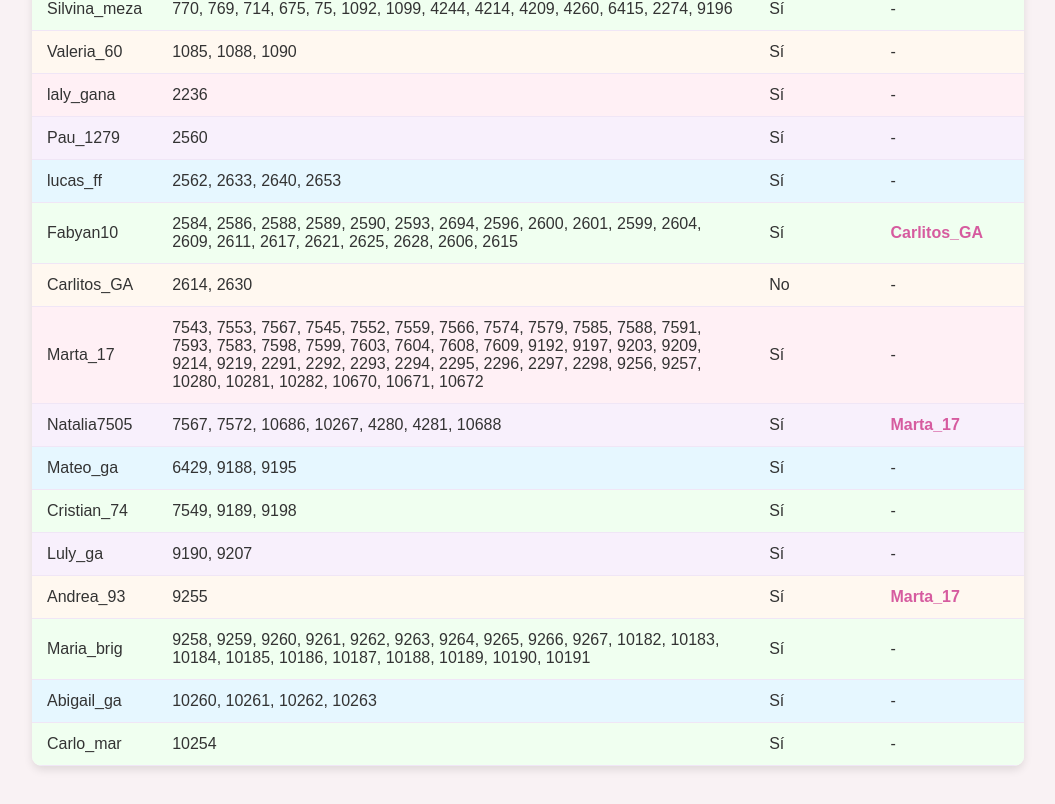
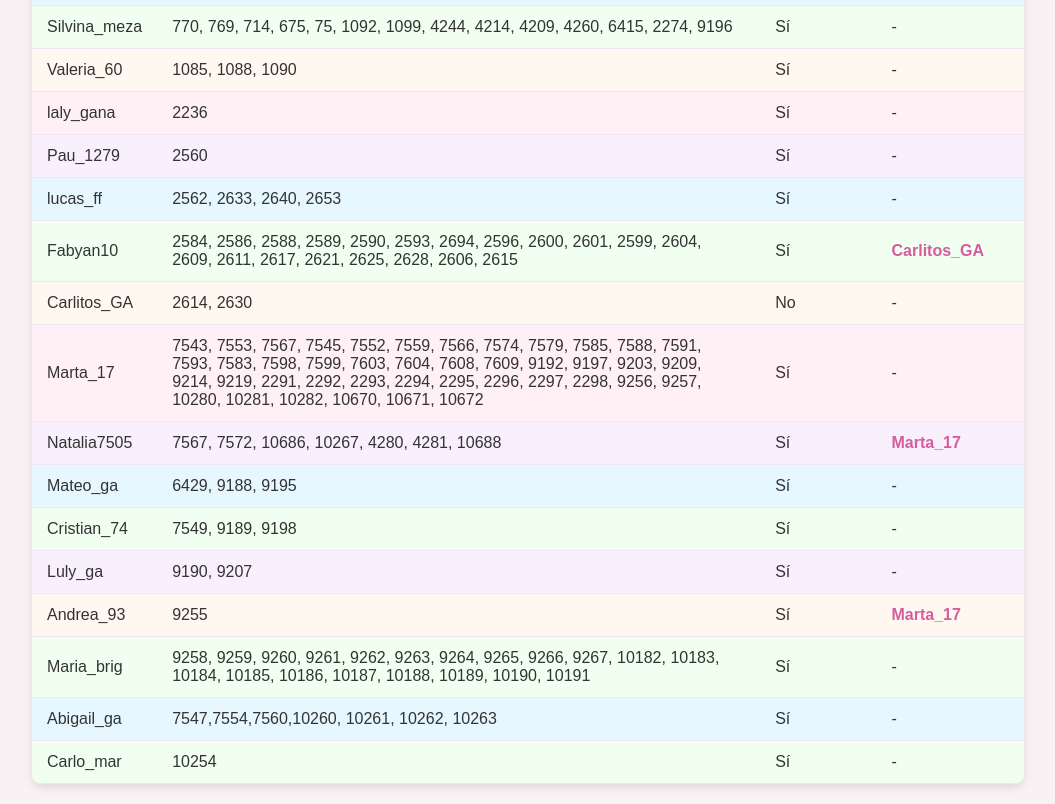
Before and after one commit to Calopsita7887/Sorteo-millonario-, a plain HTML site: page index.html in a window 1280 px wide. Shown: the part 803-1607 px from the top of the page, without its empty margins (112-1167 px from the left). Drawn offline with Linux system fonts and the light colour scheme.

Commit message:
Update index.html

```diff
--- a/index.html
+++ b/index.html
@@ -251,7 +251,7 @@
             </tr>
             <tr class="fila-celeste">
                 <td>Abigail_ga</td>
-                <td>10260, 10261, 10262, 10263</td>
+                <td>7547,7554,7560,10260, 10261, 10262, 10263</td>
                 <td>Sí</td>
                 <td>-</td>
             </tr>
```
